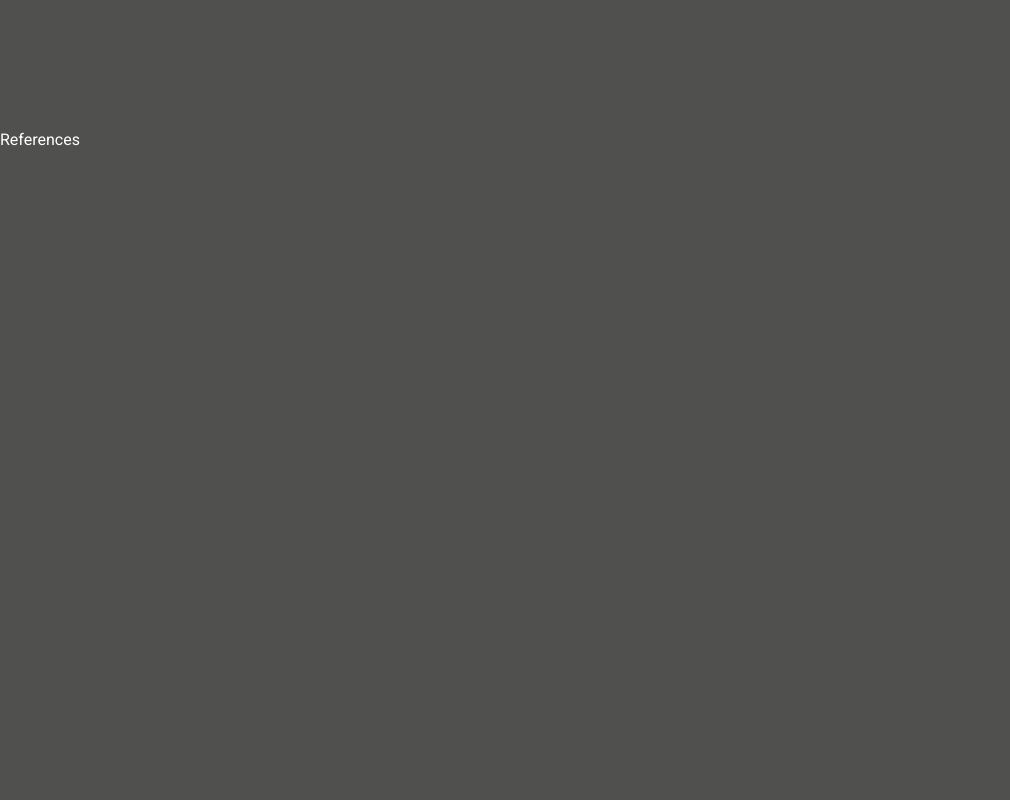
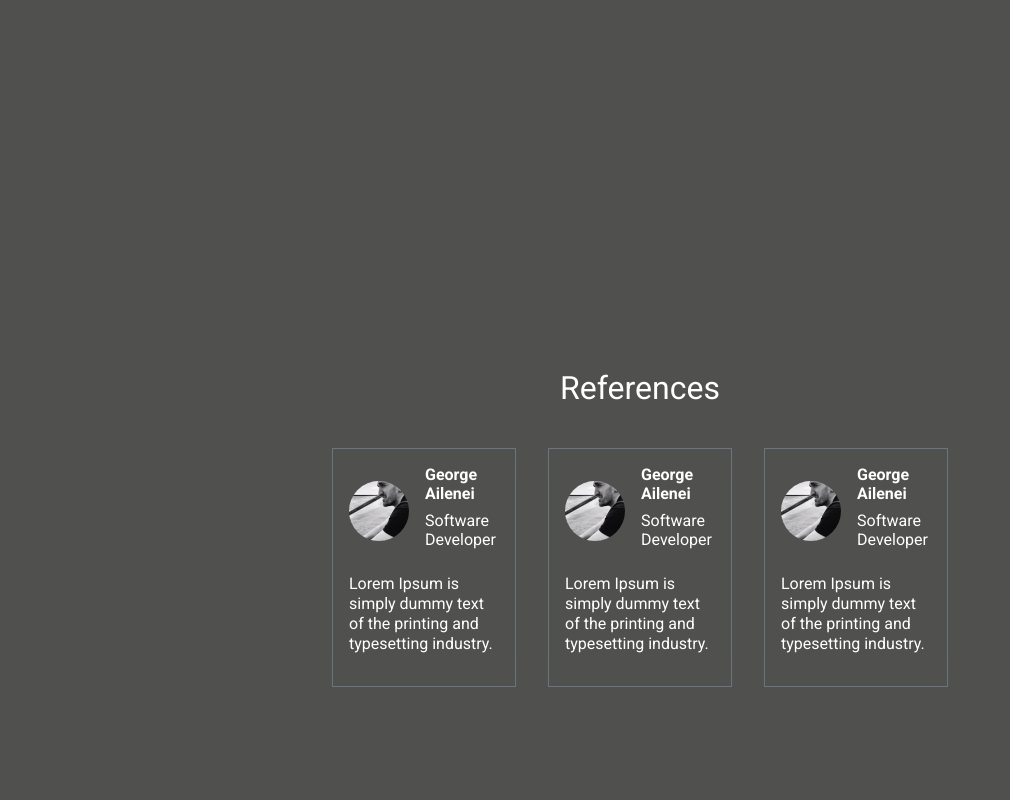
Before and after one commit to georgeailenei/portfolio_website, a React (Vite) app in the folder Portfolio/: page / in a window 1280 px wide. Shown: the part 2400-3200 px from the top of the page, without its empty margins (0-1010 px from the left). Built offline with nearby package versions, Linux system fonts and the light colour scheme.

Commit message:
references component build but grid must be used not flex

```diff
--- a/Portfolio/src/components/references/References.tsx
+++ b/Portfolio/src/components/references/References.tsx
@@ -1,6 +1,61 @@
 import React from "react";
 import "./references.css";
+import profile_picture from "../../assets/images/profile_photo.jpg";
 
 export const References = () => {
-  return <section id="references">References</section>;
+  return (
+    <section id="references">
+      <h2>References</h2>
+
+      <div className="container container__references">
+        <div className="reference__profile">
+          <div className="reference__header">
+            <img src={profile_picture} className="reference__img" />
+            <div className="reference__details">
+              <h6>
+                <strong>George Ailenei</strong>
+              </h6>
+              <h6>Software Developer</h6>
+            </div>
+          </div>
+          <p>
+            Lorem Ipsum is simply dummy text of the printing and typesetting
+            industry.
+          </p>
+        </div>
+
+        <div className="reference__profile">
+          <div className="reference__header">
+            <img src={profile_picture} className="reference__img" />
+            <div className="reference__details">
+              <h6>
+                <strong>George Ailenei</strong>
+              </h6>
+              <h6>Software Developer</h6>
+            </div>
+          </div>
+          <p>
+            Lorem Ipsum is simply dummy text of the printing and typesetting
+            industry.{" "}
+          </p>
+        </div>
+
+        <div className="reference__profile">
+          <div className="reference__header">
+            <img src={profile_picture} className="reference__img" />
+            <div className="reference__details">
+              <h6>
+                <strong>George Ailenei</strong>
+              </h6>
+              <h6>Software Developer</h6>
+            </div>
+          </div>
+          <p>
+            Lorem Ipsum is simply dummy text of the printing and typesetting
+            industry.{" "}
+          </p>
+        </div>
+      </div>
+    </section>
+  );
 };
--- a/Portfolio/src/components/references/references.css
+++ b/Portfolio/src/components/references/references.css
@@ -0,0 +1,39 @@
+#references {
+  text-align: center;
+  display: flex;
+  flex-direction: column;
+  justify-content: center;
+  gap: 2rem;
+}
+
+.container__references {
+  display: flex;
+  gap: 2rem;
+}
+
+.reference__profile {
+  backdrop-filter: blur(12px);
+  border: 1px solid var(--color-secondary);
+  padding: 1rem;
+  display: flex;
+  flex-direction: column;
+  align-items: center;
+  text-align: left;
+  gap: 1rem;
+}
+
+.reference__header {
+  display: flex;
+  align-items: center;
+  gap: 1rem;
+}
+
+.reference__details {
+  display: flex;
+  flex-direction: column;
+}
+
+.reference__img {
+  width: 40%;
+  border-radius: 50%;
+}
```
